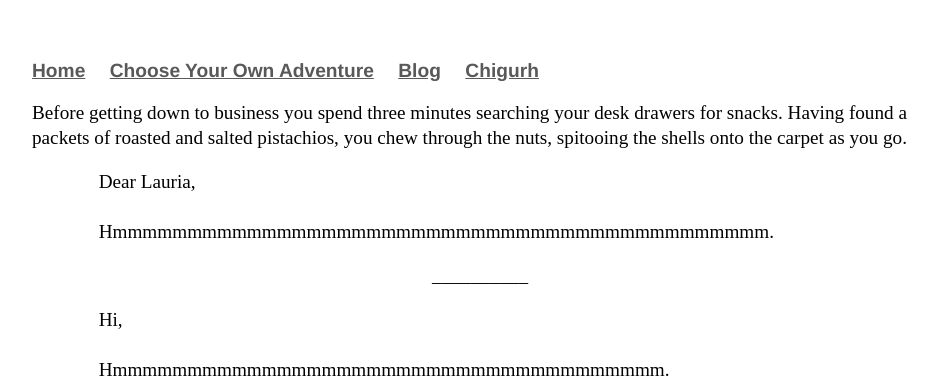
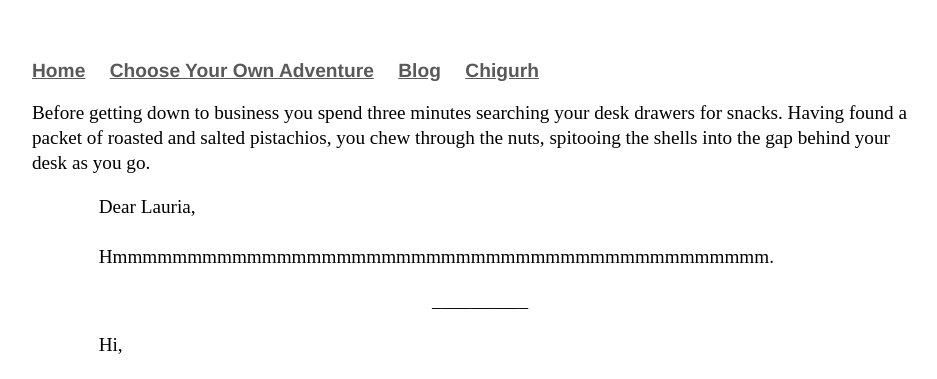
Before and after one commit to Pinelife/pinelife.github.io, a Jekyll site: the page built from Hellhole/Room7.html, in a window 1280 px wide, cut to the strip 0-379 px from the top of the page. Shown: the whole strip, without its empty margins (160-1097 px from the left). Built offline with Jekyll 4.4.1, drawn with Linux system fonts in a browser that asks for light colours.

Commit message:
Update Room7.html

```diff
--- a/Hellhole/Room7.html
+++ b/Hellhole/Room7.html
@@ -3,8 +3,8 @@ layout: default
 title: Pinelife
 ---
 <p>
-Before getting down to business you spend three minutes searching your desk drawers for snacks. Having found a packets of roasted
-  and salted pistachios, you chew through the nuts, spitooing the shells onto the carpet as you go.
+Before getting down to business you spend three minutes searching your desk drawers for snacks. Having found a packet of roasted
+  and salted pistachios, you chew through the nuts, spitooing the shells into the gap behind your desk as you go.
   </p>
 
 
```
